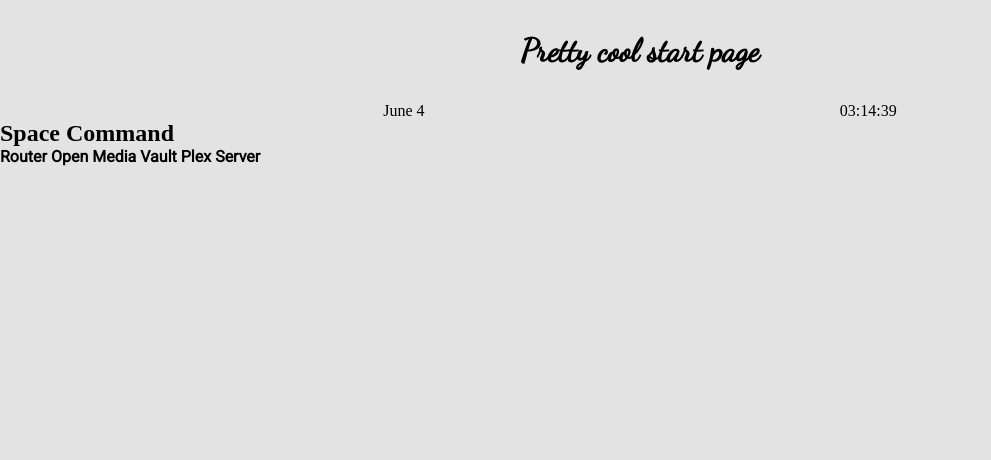
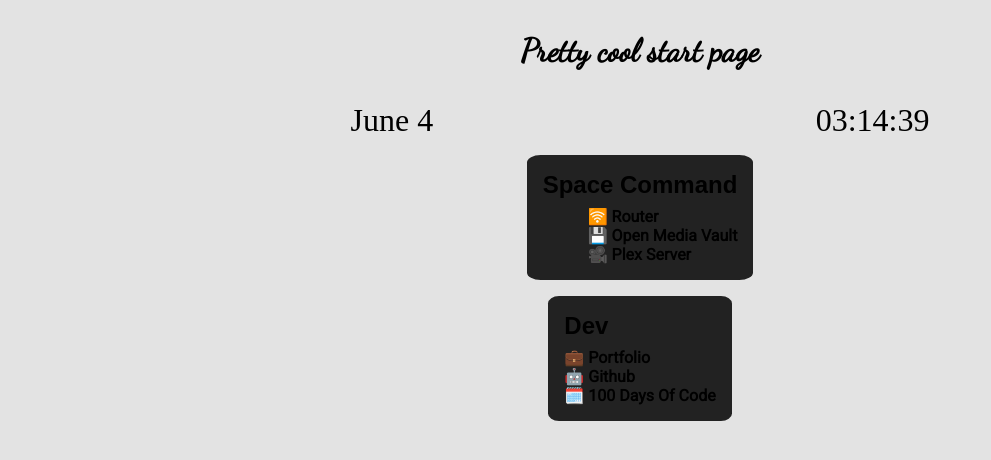
Before and after one commit to aatayde/100DaysOfCode, a PHP site: page /files/Day096/index.html in a window 1280 px wide. Shown: the top 460 px of the page, without its empty margins (0-991 px from the left). Run offline with PHP 8.4, Linux system fonts and the light colour scheme.

Commit message:
add styling & markup classes

```diff
--- a/files/Day096/index.html
+++ b/files/Day096/index.html
@@ -18,10 +18,23 @@
 
     <div class="container">
       <div class="box">
-        <h2>Space Command</h2>
-        <a href="https://192.168.0.1" class="link">Router</a>
-        <a href="http://192.168.0.185" class="link">Open Media Vault</a>
-        <a href="http://192.168.0.185:32400/" class="link">Plex Server</a>
+        <h2 class="box-title">Space Command</h2>
+        <ul class="links">
+          <a href="https://192.168.0.1" class="link">🛜 Router</a>
+          <a href="http://192.168.0.185" class="link">💾 Open Media Vault</a>
+          <a href="http://192.168.0.185:32400/" class="link">🎥 Plex Server</a>
+        </ul>
+      </div>
+
+      <div class="box">
+        <h2 class="box-title">Dev</h2>
+        <ul class="links">
+          <a href="https://aatayde.github.io/" class="link">💼 Portfolio</a>
+          <a href="https://github.com/aatayde/" class="link">🤖 Github</a>
+          <a href="https://aatayde.github.io/100DaysOfCode/" class="link"
+            >🗓️ 100 Days Of Code</a
+          >
+        </ul>
       </div>
     </div>
     <script src="./script.js"></script>
--- a/files/Day096/style.css
+++ b/files/Day096/style.css
@@ -1,3 +1,5 @@
+@import url("https://fonts.googleapis.com/css2?family=Ubuntu:ital,wght@0,300;0,400;0,500;0,700;1,300;1,400;1,500;1,700&display=swap");
+
 .horizontal-bar {
   align-items: center;
   text-align: center;
@@ -5,4 +7,30 @@
   column-gap: 2rem;
   justify-content: space-evenly;
   grid-template-columns: auto auto;
+  font-size: 2rem;
 }
+
+.container {
+  display: grid;
+  padding-top: 1rem;
+  gap: 1rem;
+}
+
+.box {
+  display: grid;
+  justify-content: space-evenly;
+  gap: 0.5rem;
+  background-color: #222;
+  margin: auto;
+  padding: 1rem;
+  border-radius: 6%;
+}
+
+.links {
+  display: grid;
+  justify-content: right;
+}
+
+.box-title {
+  font-family: Ubunbu, Arial, Helvetica, sans-serif;
+}
```
